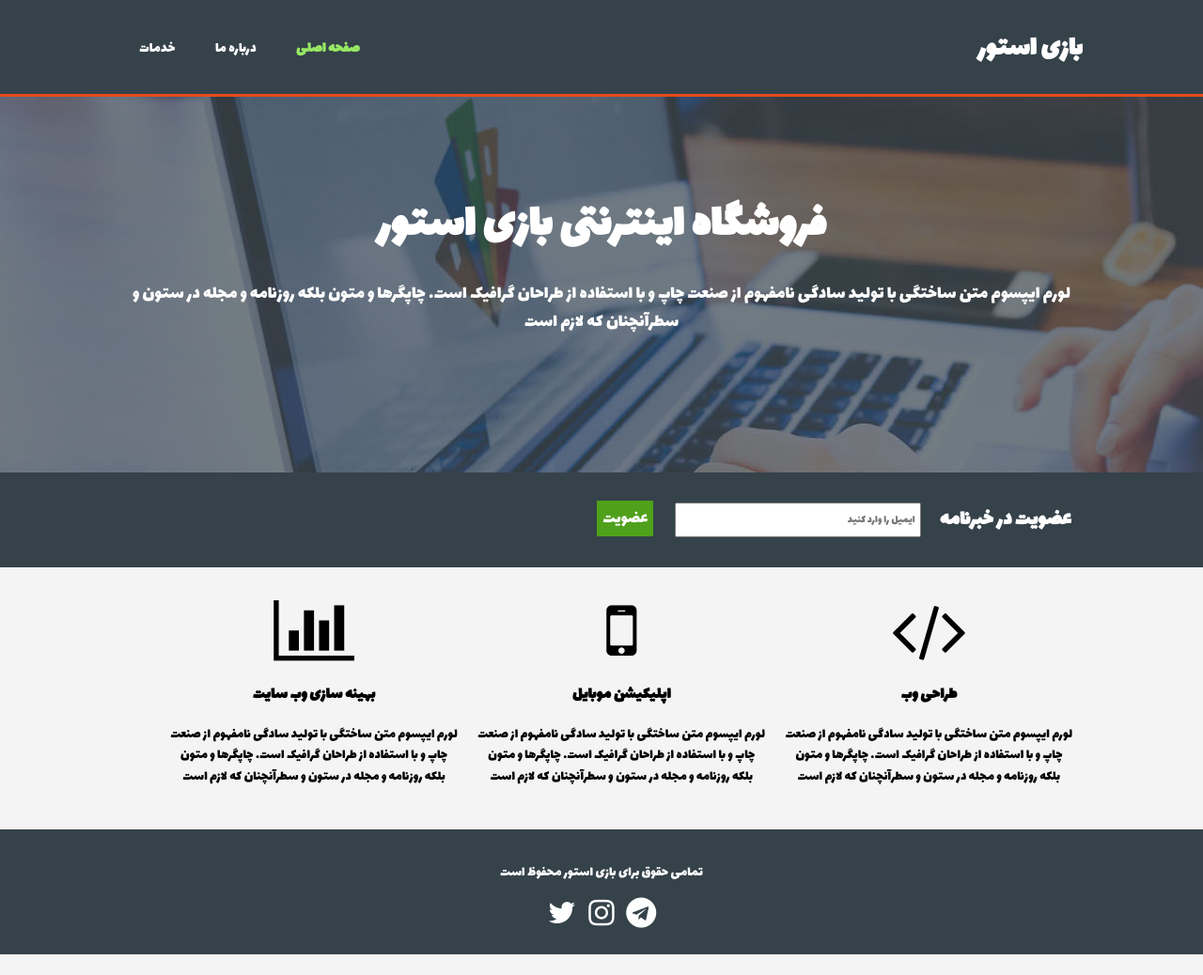
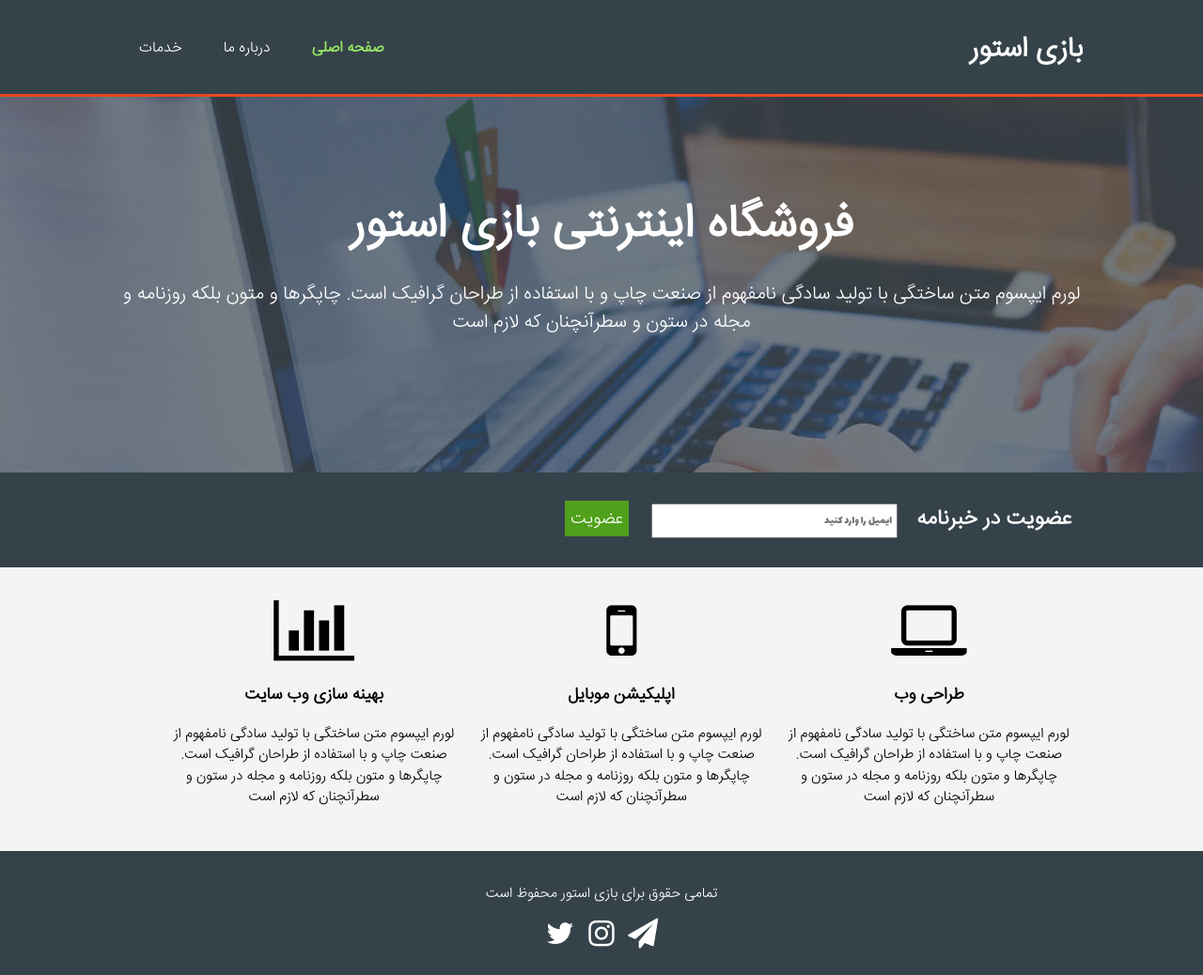
Before and after one commit to mrezasaadati/bazystore, a plain HTML site: page index.html in a window 1280 px wide. Shown: the whole page at 94% size. Before the commit the page ends 1016 px from the top, so only its background shows below. Drawn offline with Linux system fonts and the light colour scheme.

Commit message:
new commit

```diff
--- a/css/style.css
+++ b/css/style.css
@@ -1,5 +1,10 @@
+@font-face {
+    font-family: iransans;
+    src: url(../fonts/iransans.ttf);
+}
+
 body{
-    font-family: 'Lalezar', cursive;
+    font-family: iransans, cursive;
     font-size: 15px;
     line-height: 1.5;
     margin: 0;
@@ -27,7 +32,7 @@ ul{
     margin-left: 20px;
     margin-right: 20px;
     color: #ffffff;
-    font-family: 'Lalezar';
+    font-family: iransans;
     font-size: 18px;
 }
 
--- a/index.html
+++ b/index.html
@@ -1,5 +1,5 @@
 <!DOCTYPE html>
-<html lang="fa" dir="rtl">
+<html lang="fa-IR" dir="rtl">
 <head>
     <meta charset="UTF-8">
     <meta name="viewport" content="width=device-width, initial-scale=1.0">
@@ -10,6 +10,7 @@
     <link href="https://fonts.googleapis.com/css?family=Lalezar" rel="stylesheet">
     <link rel="stylesheet" href="https://maxcdn.bootstrapcdn.com/font-awesome/4.7.0/css/font-awesome.min.css">
     <link rel="stylesheet" href="./css/style.css">
+    <link rel="stylesheet" type="text/css" href="./css/flaticon.css">
     <title> بازی استور</title>
 </head>
 <body>
@@ -45,7 +46,7 @@
    <section id="boxes">
        <div class="container">
            <div class="box">
-            <i class="fa fa-code fa-5x"" aria-hidden="true"></i>
+            <i class="fa fa-laptop fa-5x"" aria-hidden="true"></i>
                <h3>طراحی وب</h3>
                <p>لورم ایپسوم متن ساختگی با تولید سادگی نامفهوم از صنعت چاپ و با استفاده از طراحان گرافیک است. چاپگرها و متون بلکه روزنامه و مجله در ستون و سطرآنچنان که لازم است</p>
            </div>
@@ -66,7 +67,7 @@
        <div class="social">
         <span class="fa-stack fa-lg">
 
-            <a href="#"><i class="fa fa-telegram fa-stack-2x"></i></a>
+            <a href="#"><i class="fa fa-send fa-stack-2x"></i></a>
           </span>
           <span class="fa-stack fa-lg">
 
```
Also changed, not shown: about.html (+2 -2 lines), services.html (+3 -3 lines), fonts/iransans.ttf (added).
